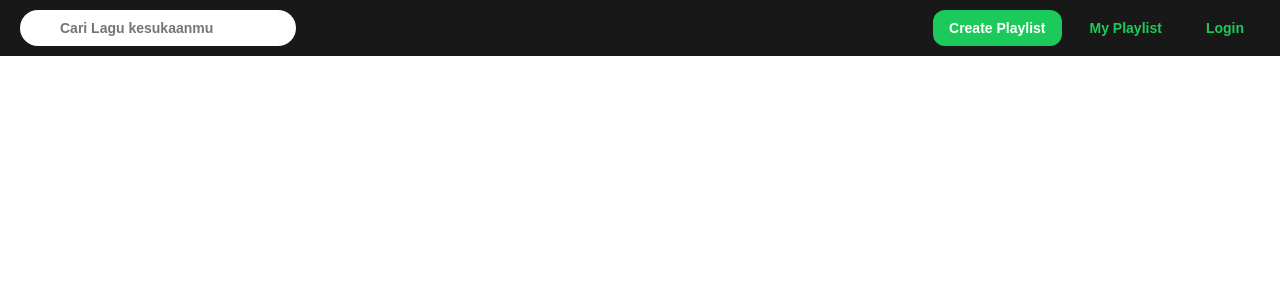
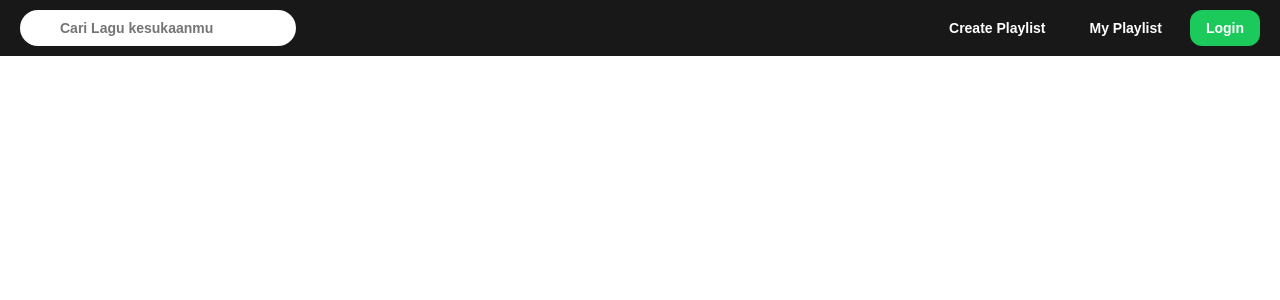
Before and after one commit to davianoap/Generasi-Gigih-2.0-Homework, a React (Create React App) app: page / in a window 1280 px wide. Shown: the top 300 px of the page. Built offline with nearby package versions, Linux system fonts and the light colour scheme.

Commit message:
hw still not finish yet + install redux

```diff
--- a/package.json
+++ b/package.json
@@ -3,6 +3,7 @@
   "version": "0.1.0",
   "private": true,
   "dependencies": {
+    "@reduxjs/toolkit": "^1.8.1",
     "@testing-library/jest-dom": "^5.16.2",
     "@testing-library/react": "^12.1.4",
     "@testing-library/user-event": "^13.5.0",
--- a/src/components/Lagu/card.css
+++ b/src/components/Lagu/card.css
@@ -38,7 +38,7 @@
   color: black;
 }
 
-button {
+.playlist-button {
   background-color: #1CCA5C;
   color: white;
   border: none;
--- a/src/components/Lagu/index.jsx
+++ b/src/components/Lagu/index.jsx
@@ -16,7 +16,7 @@ const Card = ({title,singer,image,isSelected,onSelect}) => {
         <p class="artis">{singer}</p>
     </div>
     <div class="select">
-    <button class="select" onClick={() => onSelect(isSelected)}>{ isSelected ? "Deselect" : "Select" }</button>
+    <button className="playlist-button"onClick={() => onSelect(isSelected)}>{ isSelected ? "Deselect" : "Select" }</button>
     </div>
   </div>
   )
--- a/src/components/Navbar/index.jsx
+++ b/src/components/Navbar/index.jsx
@@ -50,11 +50,11 @@ const AppBar = ({ token, onResult, onCreatePlaylist, onLogout }) => {
         <div className="appbar">
             <Search onSearch={search}/>
             <div className="menu">
-                <button className="btn" onClick={onCreatePlaylist}>Create Playlist</button>
+                <button className="btn-text" onClick={onCreatePlaylist}>Create Playlist</button>
                 <button className="btn-text">My Playlist</button>
                 { token === "" ?
-                    <button className="btn-text" onClick={login}>Login</button> :
-                    <button className="btn-text" onClick={logout}>Logout</button>
+                    <button className="btn" onClick={login}>Login</button> :
+                    <button className="btn" onClick={logout}>Logout</button>
                 }
             </div>
         </div>
--- a/src/components/Navbar/style.css
+++ b/src/components/Navbar/style.css
@@ -31,7 +31,7 @@
 
 .btn-text {
     background-color: #181818;
-    color: #1CCA5C;
+    color: white;
     border: none;
     padding: 10px 16px;
     font-size: 14px;
--- a/src/pages/Home/style.css
+++ b/src/pages/Home/style.css
@@ -1,10 +1,4 @@
-.container {
-    display: flex;
-    flex-wrap: wrap;
-    justify-content: center;
-    align-items: center;
-    min-height: 100vh;
-}
+
 
 .btn-create {
     background-color: #1CCA5C;
```
Also changed, not shown: 1 other file (tests, documents, lock files or other folders).
